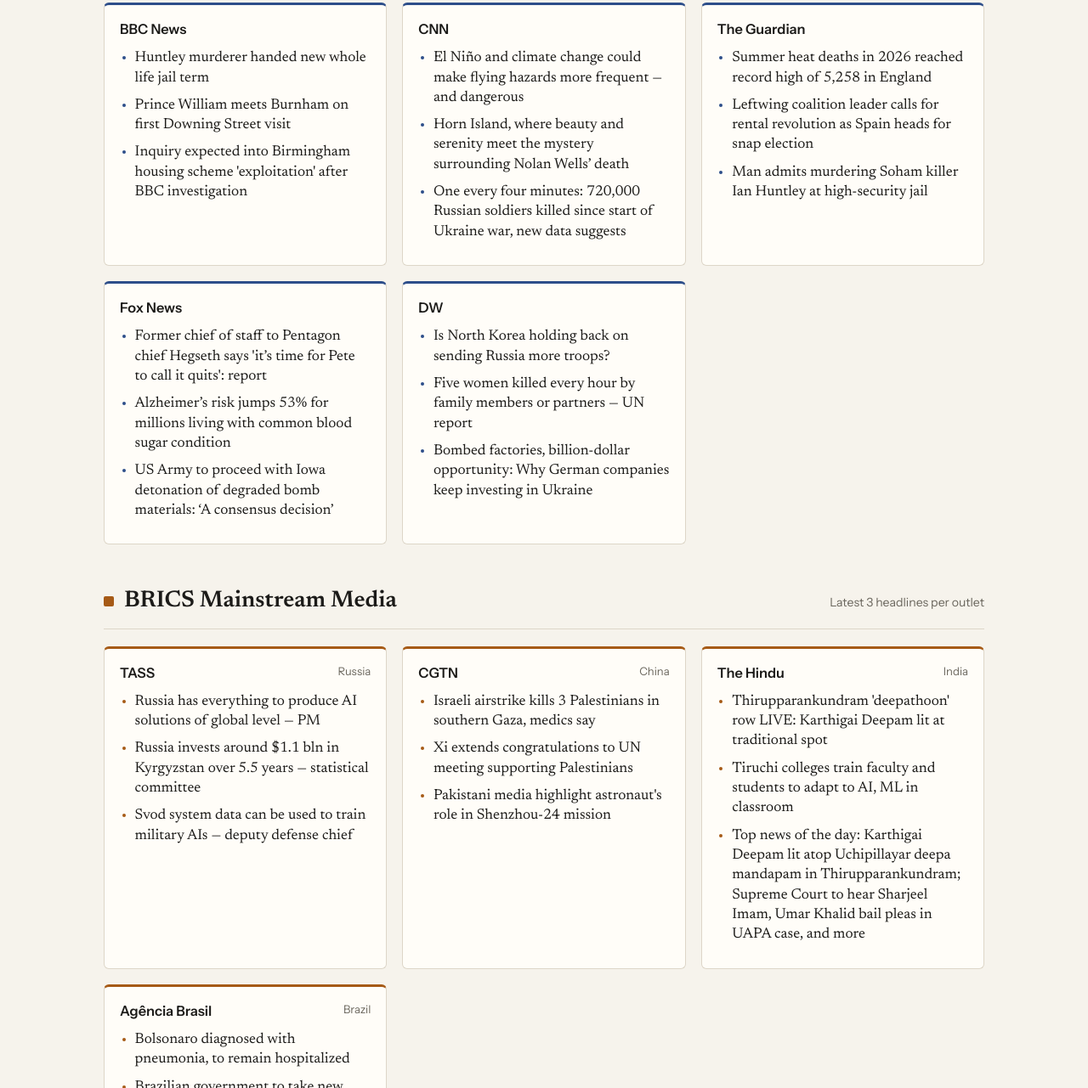
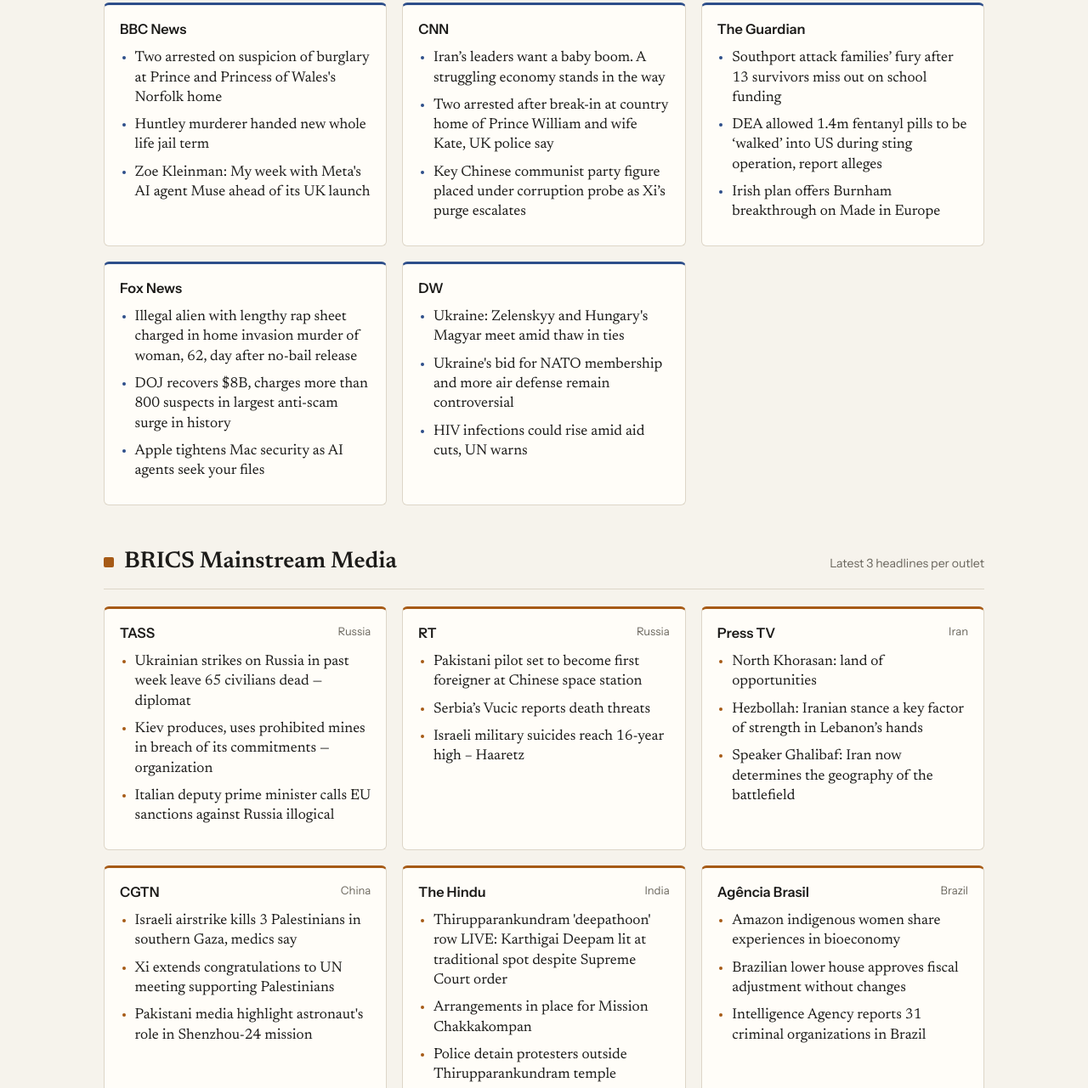
Before and after one commit to Raranews/daily-briefing, a plain HTML site: page index.html in a window 1280 px wide. Shown: the part 341-1622 px from the top of the page at 85% size. Drawn offline with Linux system fonts and the light colour scheme.

Commit message:
Add RT (Russia) and Press TV (Iran)

```diff
--- a/index.html
+++ b/index.html
@@ -94,7 +94,7 @@ article.summary p{font-family:"Newsreader",Georgia,serif; font-size:1.18rem; lin
    ============================================================ */
 /*FEED-START*/
 const FEED = {
-  "updated": "2026-11-24T07:12:30-06:00",
+  "updated": "2026-11-24T10:46:03-06:00",
   "sections": [
     {
       "id": "west",
@@ -106,16 +106,16 @@ const FEED = {
           "site": "https://www.bbc.com/news",
           "headlines": [
             {
+              "title": "Two arrested on suspicion of burglary at Prince and Princess of Wales's Norfolk home",
+              "url": "https://www.bbc.co.uk/news/articles/cr9d7qdg24vno"
+            },
+            {
               "title": "Huntley murderer handed new whole life jail term",
               "url": "https://www.bbc.co.uk/news/articles/cm930y07p0j2o"
             },
             {
-              "title": "Prince William meets Burnham on first Downing Street visit",
-              "url": "https://www.bbc.co.uk/news/articles/cm5y1xk1gpqvo"
-            },
-            {
-              "title": "Inquiry expected into Birmingham housing scheme 'exploitation' after BBC investigation",
-              "url": "https://www.bbc.co.uk/news/articles/cm0rk19kl52do"
+              "title": "Zoe Kleinman: My week with Meta's AI agent Muse ahead of its UK launch",
+              "url": "https://www.bbc.co.uk/news/articles/c9gkld2l38y6o"
             }
           ]
         },
@@ -124,16 +124,16 @@ const FEED = {
           "site": "https://www.cnn.com",
           "headlines": [
             {
-              "title": "El Niño and climate change could make flying hazards more frequent — and dangerous",
-              "url": "https://www.cnn.com/2026/11/24/climate/flying-turbulence-ice-aviation-hazards-el-nino"
+              "title": "Iran’s leaders want a baby boom. A struggling economy stands in the way",
+              "url": "https://www.cnn.com/2026/11/24/middleeast/iran-population-supreme-leader-baby-boom-intl"
             },
             {
-              "title": "Horn Island, where beauty and serenity meet the mystery surrounding Nolan Wells’ death",
-              "url": "https://www.cnn.com/2026/11/24/us/horn-island-mississippi-nolan-wells"
+              "title": "Two arrested after break-in at country home of Prince William and wife Kate, UK police say",
+              "url": "https://www.cnn.com/2026/11/24/uk/uk-royals-william-kate-country-home-intl"
             },
             {
-              "title": "One every four minutes: 720,000 Russian soldiers killed since start of Ukraine war, new data suggests",
-              "url": "https://www.cnn.com/2026/11/24/europe/putin-russia-war-soldier-death-toll-intl"
+              "title": "Key Chinese communist party figure placed under corruption probe as Xi’s purge escalates",
+              "url": "https://www.cnn.com/2026/11/24/china/china-chen-jining-investigated-purge-intl-hnk"
             }
           ]
         },
@@ -142,16 +142,16 @@ const FEED = {
           "site": "https://www.theguardian.com/international",
           "headlines": [
             {
-              "title": "Summer heat deaths in 2026 reached record high of 5,258 in England",
-              "url": "https://www.theguardian.com/environment/2026/nov/24/summer-heat-deaths-record-high-england"
+              "title": "Southport attack families’ fury after 13 survivors miss out on school funding",
+              "url": "https://www.theguardian.com/uk-news/2026/nov/24/southport-attack-survivors-miss-out-on-school-funding"
             },
             {
-              "title": "Leftwing coalition leader calls for rental revolution as Spain heads for snap election",
-              "url": "https://www.theguardian.com/world/2026/nov/24/spain-election-ada-colau-broad-front-far-right"
+              "title": "DEA allowed 1.4m fentanyl pills to be ‘walked’ into US during sting operation, report alleges",
+              "url": "https://www.theguardian.com/society/2026/nov/24/dea-fentanyl-new-mexico-sting"
             },
             {
-              "title": "Man admits murdering Soham killer Ian Huntley at high-security jail",
-              "url": "https://www.theguardian.com/uk-news/2026/nov/24/man-admits-murdering-soham-killer-ian-huntley-jail"
+              "title": "Irish plan offers Burnham breakthrough on Made in Europe",
+              "url": "https://www.theguardian.com/business/2026/nov/24/uk-eu-made-in-europe-trade-cars-tariffs"
             }
           ]
         },
@@ -160,16 +160,16 @@ const FEED = {
           "site": "https://www.foxnews.com",
           "headlines": [
             {
-              "title": "Former chief of staff to Pentagon chief Hegseth says 'it’s time for Pete to call it quits': report",
-              "url": "https://www.foxnews.com/politics/former-chief-staff-pentagon-chief-hegseth-says-its-time-pete-call-quits-report"
+              "title": "Illegal alien with lengthy rap sheet charged in home invasion murder of woman, 62, day after no-bail release",
+              "url": "https://www.foxnews.com/us/illegal-alien-lengthy-rap-sheet-charged-home-invasion-murder-woman-62-day-after-no-bail-release"
             },
             {
-              "title": "Alzheimer’s risk jumps 53% for millions living with common blood sugar condition",
-              "url": "https://www.foxnews.com/health/alzheimers-risk-jumps-53-percent-millions-living-common-blood-sugar-condition"
+              "title": "DOJ recovers $8B, charges more than 800 suspects in largest anti-scam surge in history",
+              "url": "https://www.foxnews.com/politics/doj-recovers-8b-charges-more-than-800-suspects-largest-anti-scam-surge-history"
             },
             {
-              "title": "US Army to proceed with Iowa detonation of degraded bomb materials: ‘A consensus decision’",
-              "url": "https://www.foxnews.com/politics/us-army-proceed-iowa-detonation-degraded-bomb-materials-consensus-decision"
+              "title": "Apple tightens Mac security as AI agents seek your files",
+              "url": "https://www.foxnews.com/tech/apple-tightens-mac-security-ai-agents-seek-your-files"
             }
           ]
         },
@@ -178,16 +178,16 @@ const FEED = {
           "site": "https://www.dw.com/en",
           "headlines": [
             {
-              "title": "Is North Korea holding back on sending Russia more troops?",
-              "url": "https://www.dw.com/en/is-north-korea-holding-back-on-sending-russia-more-troops/a-80033025"
+              "title": "Ukraine: Zelenskyy and Hungary's Magyar meet amid thaw in ties",
+              "url": "https://www.dw.com/en/ukraine-zelenskyy-and-hungary-s-magyar-meet-amid-thaw-in-ties/a-80036546"
             },
             {
-              "title": "Five women killed every hour by family members or partners — UN report",
-              "url": "https://www.dw.com/en/five-women-killed-every-hour-by-family-members-or-partners-un-report/a-80030010"
+              "title": "Ukraine's bid for NATO membership and more air defense remain controversial",
+              "url": "https://www.dw.com/en/ukraine-s-bid-for-nato-membership-and-more-air-defense-remain-controversial/a-80029852"
             },
             {
-              "title": "Bombed factories, billion-dollar opportunity: Why German companies keep investing in Ukraine",
-              "url": "https://www.dw.com/en/bombed-factories-billion-dollar-opportunity-why-german-companies-keep-investing-in-ukraine/a-80030201"
+              "title": "HIV infections could rise amid aid cuts, UN warns",
+              "url": "https://www.dw.com/en/hiv-infections-could-rise-amid-aid-cuts-un-warns/a-80036263"
             }
           ]
         }
@@ -203,19 +203,57 @@ const FEED = {
           "site": "https://tass.com",
           "headlines": [
             {
-              "title": "Russia has everything to produce AI solutions of global level — PM",
-              "url": "https://tass.com/economy/2224005"
+              "title": "Ukrainian strikes on Russia in past week leave 65 civilians dead — diplomat",
+              "url": "https://tass.com/politics/2224179"
             },
             {
-              "title": "Russia invests around $1.1 bln in Kyrgyzstan over 5.5 years — statistical committee",
-              "url": "https://tass.com/economy/2224001"
+              "title": "Kiev produces, uses prohibited mines in breach of its commitments — organization",
+              "url": "https://tass.com/world/2224175"
             },
             {
-              "title": "Svod system data can be used to train military AIs — deputy defense chief",
-              "url": "https://tass.com/defense/2223999"
+              "title": "Italian deputy prime minister calls EU sanctions against Russia illogical",
+              "url": "https://tass.com/world/2224171"
             }
           ],
           "country": "Russia"
+        },
+        {
+          "name": "RT",
+          "site": "https://www.rt.com",
+          "headlines": [
+            {
+              "title": "Pakistani pilot set to become first foreigner at Chinese space station",
+              "url": "https://rt-english.com/news/649305-pakistani-pilot-china-tiangong/"
+            },
+            {
+              "title": "Serbia’s Vucic reports death threats",
+              "url": "https://rt-english.com/news/649302-serbia-vucic-reports-death-threats/"
+            },
+            {
+              "title": "Israeli military suicides reach 16-year high – Haaretz",
+              "url": "https://rt-english.com/news/649295-israel-idf-suicide-gaza/"
+            }
+          ],
+          "country": "Russia"
+        },
+        {
+          "name": "Press TV",
+          "site": "https://www.presstv.co.uk",
+          "headlines": [
+            {
+              "title": "North Khorasan: land of opportunities",
+              "url": "https://www.presstv.co.uk/Detail/2026/11/24/781480/north-khorasan-land-of-opportunity"
+            },
+            {
+              "title": "Hezbollah: Iranian stance a key factor of strength in Lebanon’s hands",
+              "url": "https://www.presstv.co.uk/Detail/2026/11/24/781473/hezbollah-iranian-stance-has-turned-into-key-factor-of-strength-in-lebanons-hands"
+            },
+            {
+              "title": "Speaker Ghalibaf: Iran now determines the geography of the battlefield",
+              "url": "https://www.presstv.co.uk/Detail/2026/11/24/781444/ghalibaf-iran-now-determines-the-geography-of-the-battlefield"
+            }
+          ],
+          "country": "Iran"
         },
         {
           "name": "CGTN",
@@ -241,16 +279,16 @@ const FEED = {
           "site": "https://www.thehindu.com",
           "headlines": [
             {
-              "title": "Thirupparankundram 'deepathoon' row LIVE: Karthigai Deepam lit at traditional spot",
+              "title": "Thirupparankundram 'deepathoon' row LIVE: Karthigai Deepam lit at traditional spot despite Supreme Court order",
               "url": "https://www.thehindu.com/news/national/tamil-nadu/karthigai-deepam-deepathoon-lighting-2026-live-updates-november-24-tamil-nadu/article71737406.ece"
             },
             {
-              "title": "Tiruchi colleges train faculty and students to adapt to AI, ML in classroom",
-              "url": "https://www.thehindu.com/news/cities/Tiruchirapalli/tiruchi-colleges-train-faculty-and-students-to-adapt-to-ai-ml-in-classroom/article71738625.ece"
+              "title": "Arrangements in place for Mission Chakkakompan",
+              "url": "https://www.thehindu.com/news/national/kerala/arrangements-in-place-for-mission-chakkakompan/article71739215.ece"
             },
             {
-              "title": "Top news of the day: Karthigai Deepam lit atop Uchipillayar deepa mandapam in Thirupparankundram; Supreme Court to hear Sharjeel Imam, Umar Khalid bail pleas in UAPA case, and more",
-              "url": "https://www.thehindu.com/news/top-news-of-the-day-november-24-2026/article71738347.ece"
+              "title": "Police detain protesters outside Thirupparankundram temple",
+              "url": "https://www.thehindu.com/news/cities/Madurai/police-detain-protesters-outside-thirupparankundram-temple/article71739470.ece"
             }
           ],
           "country": "India"
@@ -260,16 +298,16 @@ const FEED = {
           "site": "https://agenciabrasil.ebc.com.br/en",
           "headlines": [
             {
-              "title": "Bolsonaro diagnosed with pneumonia, to remain hospitalized",
-              "url": "https://agenciabrasil.ebc.com.br/en/saude/noticia/2026-11/bolsonaro-diagnosed-pneumonia-remain-hospitalized"
+              "title": "Amazon indigenous women share experiences in bioeconomy",
+              "url": "https://agenciabrasil.ebc.com.br/en/geral/noticia/2026-11/amazon-indigenous-women-share-experiences-bioeconomy"
             },
             {
-              "title": "Brazilian government to take new measures to combat child marriage",
-              "url": "https://agenciabrasil.ebc.com.br/en/direitos-humanos/noticia/2026-11/brazilian-government-take-new-measures-combat-child-marriage"
+              "title": "Brazilian lower house approves fiscal adjustment without changes",
+              "url": "https://agenciabrasil.ebc.com.br/en/politica/noticia/2026-11/brazilian-lower-house-approves-fiscal-adjustment-without-changes"
             },
             {
-              "title": "Brazil’s fiscal adjustment projected to save up to BRL 56.1B in 2027",
-              "url": "https://agenciabrasil.ebc.com.br/en/politica/noticia/2026-11/fiscal-adjustment-projected-save-brl-561b-2027"
+              "title": "Intelligence Agency reports 31 criminal organizations in Brazil",
+              "url": "https://agenciabrasil.ebc.com.br/en/justica/noticia/2026-11/intelligence-agency-reports-31-criminal-organizations-brazil"
             }
           ],
           "country": "Brazil"
@@ -286,11 +324,11 @@ const FEED = {
           "slug": "judging-freedom",
           "videos": [
             {
-              "title": "Karen Kwiatkowski on What the Iran War Is About",
-              "originalTitle": "LtCOL Karen Kwiatkowski : What the Iran War is About",
-              "date": "2026-11-23T23:24:51+00:00",
-              "url": "https://www.youtube.com/watch?v=lx1NnDNQXxk",
-              "summary": "Judge Andrew Napolitano's Judging Freedom features retired US Air Force Lieutenant Colonel Karen Kwiatkowski in an episode titled \"What the Iran War is About\".\n\nThe video's public description only repeats the title, so little detail was available about the arguments she makes or the topics covered when this summary was written.",
+              "title": "Aaron Maté on What He Calls NATO's 'Brazen Attacks' on Russia",
+              "originalTitle": "Aaron Maté : NATO’s Brazen Attacks on Russia",
+              "date": "2026-11-24T16:29:13+00:00",
+              "url": "https://www.youtube.com/watch?v=pIeS8qh7FAk",
+              "summary": "Judge Andrew Napolitano speaks with journalist Aaron Maté. The episode's title characterises recent strikes on Russian targets as brazen NATO attacks.\n\nThe video's public description only repeats the title, so no further detail about the arguments made was available when this summary was written.",
               "basis": "description"
             }
           ]
@@ -314,11 +352,11 @@ const FEED = {
           "slug": "glenn-diesen",
           "videos": [
             {
-              "title": "Chas Freeman: A New Great-Power Order and Europe's 'Dark Age'",
-              "originalTitle": "Chas Freeman: New Great Power Order & Europe's New Dark Age",
-              "date": "2026-11-23T20:00:29+00:00",
-              "url": "https://www.youtube.com/watch?v=hFBLXQclaa4",
-              "summary": "Glenn Diesen interviews Chas Freeman, a former US Assistant Secretary of Defense and US ambassador to Saudi Arabia during the 1991 Gulf War, about shifts in global power.\n\nAccording to the episode chapters, the conversation starts from the meeting between Xi Jinping, Vladimir Putin and Donald Trump and what it signals for the balance of power. They discuss Europe's absence from that diplomacy, the role of the United Nations in current conflicts and the prospect of a new global order.\n\nThe second half turns to Europe itself: challenges to European unity, the case for reforming EU institutions and the need for a European security architecture. They also discuss political realism and what the chapters call the decline of Enlightenment values.\n\nLater chapters cover freedom of speech and political ostracism, 'the illusions of European power', and what Freeman and Diesen describe as a dystopian turn in Western societies. They close on how to navigate the changes ahead.",
+              "title": "Jeffrey Sachs on Putin and a New European Security Order",
+              "originalTitle": "Jeffrey Sachs & Vladimir Putin Discuss New European Security Order",
+              "date": "2026-11-24T13:00:12+00:00",
+              "url": "https://www.youtube.com/watch?v=-M_5Okl3bPs",
+              "summary": "Glenn Diesen talks with Columbia University economist Jeffrey Sachs. The episode's title presents the discussion as being about a new European security order and Vladimir Putin's part in it. The description does not say whether Putin appears or whether Sachs is recounting their exchanges.\n\nAccording to the episode chapters, the conversation traces how Europe's security architecture has evolved and the rise of a multipolar world. It also covers the role of the United States as a global hegemon.\n\nThe second half looks ahead to the future of great-power relations and argues for rethinking security in what the chapters call a new world order.",
               "basis": "description"
             }
           ]
@@ -370,11 +408,11 @@ const FEED = {
           "slug": "george-galloway",
           "videos": [
             {
-              "title": "Galloway Asks Why Israel Appears Spared From Cyber Attacks Hitting the West",
-              "originalTitle": "How come there's cyber attacks everywhere in the West, except Israel?",
-              "date": "2026-11-24T11:00:16+00:00",
-              "url": "https://www.youtube.com/watch?v=_2TAo4PaUXQ",
-              "summary": "George Galloway questions why cyber attacks appear to be hitting Western countries but, in his telling, not Israel.\n\nAccording to the video description, Galloway criticises the growing media airtime given to British military officers, whom he calls \"jugheads\", and says one of them admitted the UK was involved in offensive cyber attacks. The clip comes from his MOATS programme.\n\nThe description gives no further detail, so the specific attacks discussed and the evidence presented could not be summarised.",
+              "title": "George Galloway on Nazis Who Built Post-War Careers in the West",
+              "originalTitle": "From jackboots to brogues",
+              "date": "2026-11-24T15:00:25+00:00",
+              "url": "https://www.youtube.com/watch?v=_fxJDz_-4wk",
+              "summary": "In this MOATS segment, George Galloway looks at former Nazis who went on to prominent careers in Europe and the United States after the Second World War, a number he calls astonishing.\n\nThe description names rocket engineer Wernher von Braun, whose V-weapons killed people in London. Its tags also point to Kurt Waldheim, the former UN Secretary-General and Austrian president whose wartime past became a scandal, and to NATO.",
               "basis": "description"
             }
           ]
```
Also changed, not shown: data/fetched.json (+101 -63 lines), data/summaries.json (+15 -0 lines), 1 other file.
